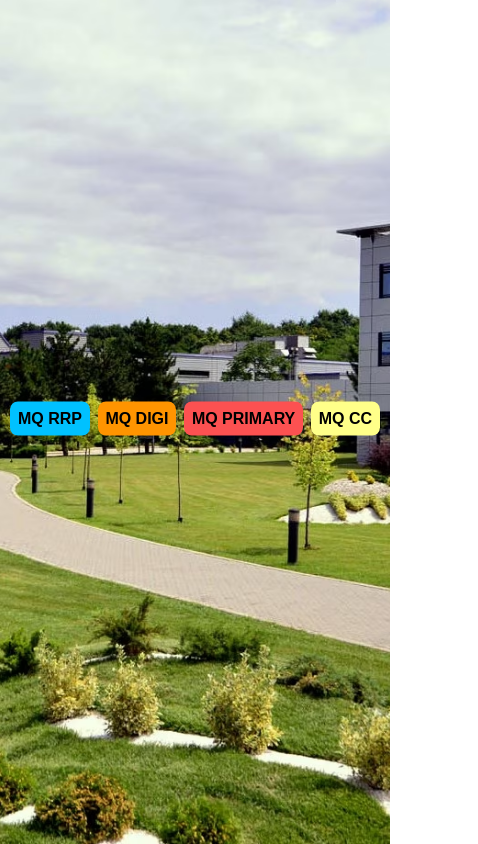
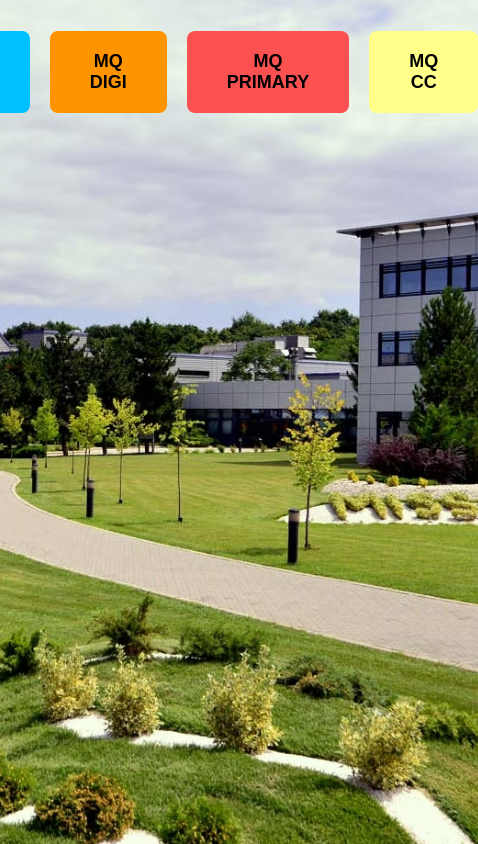
Before and after one commit to robertinpopescu/Manufacturing-Quality, a plain HTML site: page index.html in a window 390 px wide. Shown: the whole page, 478 px wide, since content can reach past the window. Drawn offline with Linux system fonts and the light colour scheme.

Commit message:
Add files via upload

```diff
--- a/styles.css
+++ b/styles.css
@@ -3,9 +3,9 @@ body {
   margin: 0;
   padding: 0;
   font-family: Arial, sans-serif;
-  background-image: url("Pictures/fabrica-philip-morris-romania.avif"); /* Specifică locația imaginii */
+  background-image: url("/Pictures/fabrica-philip-morris-romania.avif"); /* Specifică locația imaginii */
   background-size: cover;
-  background-position: center center;
+  background-position: center;
   background-repeat: no-repeat;
   height: 100vh;
   display: flex;
@@ -15,22 +15,20 @@ body {
 
 /* Conținutul principal */
 .main-content {
-  display: flex;
-  flex-direction: column;
-  align-items: center;
-  gap: 2vh;
-  transform: translateY(-10%); /* Ajustare proporțională */
+  position: relative;
+  bottom: 350px;
+  z-index: 2; /* Ridică butoanele deasupra imaginii */
 }
 
 .main-buttons {
   display: flex;
-  gap: 2vw;
+  gap: 20px;
 }
 
 /* Stiluri generale pentru toate butoanele */
 .main-buttons button {
-  padding: 2vh 4vw;
-  font-size: 1.5rem;
+  padding: 20px 40px;
+  font-size: 18px;
   border: none;
   border-radius: 8px;
   cursor: pointer;
@@ -103,13 +101,14 @@ body {
   text-align: center;
   font-family: "Times New Roman", Times, serif;
   color: white;
-  display: flex; /* Secventa de mai jos modifică scrierea textului în mod orizontal */
+  display: flex; /* Secventa de mai jos modifica scrierea textului in mod orizontal */
   list-style-type: none;
   flex-wrap: wrap;
+  flex: 1 1 calc(10% - 10px);
   justify-content: center;
-  gap: 2vw;
   padding: 0;
   margin: 0;
+  gap: 20px;
 }
 
 .overlay-content span {
@@ -119,7 +118,7 @@ body {
   border-radius: 10px;
   background-color: white;
   color: #333;
-  font-size: 2rem; /* Ajustare proporțională */
+  font-size: 35px;
   transition: all 0.3s ease;
 }
 
@@ -131,7 +130,7 @@ body {
 .overlay a {
   padding: 8px;
   text-decoration: none;
-  font-size: 2rem; /* Ajustare proporțională */
+  font-size: 35px;
   font-weight: bold;
   font-style: italic;
   color: white;
@@ -159,10 +158,9 @@ body {
 /* Overlay-ul 1 */
 .overlay-1 {
   background-color: #00a2ff;
-  background-image: url("Pictures/iqos3.png");
+  background-image: url("/Pictures/iqos3.png");
   background-repeat: no-repeat;
-  background-position: center center;
-  background-size: cover; /* Pentru a adapta imaginea la dimensiuni diferite */
+  background-size: 180rem;
 }
 
 /* Overlay-ul 2 */
@@ -180,10 +178,9 @@ body {
   background-color: #c4b454;
 }
 
-/* Media Queries */
-@media screen and (max-height: 850px) {
+@media screen and (max-height: 450px) {
   .overlay a {
-    font-size: 1.5rem; /* Ajustare proporțională */
+    font-size: 20px;
   }
   .overlay .closebtn {
     font-size: 30px;
@@ -191,13 +188,3 @@ body {
     right: 15px;
   }
 }
-
-@media screen and (max-width: 600px) {
-  .main-buttons button {
-    font-size: 1rem;
-    padding: 1vh 2vw;
-  }
-  .overlay a {
-    font-size: 1.5rem;
-  }
-}
```
